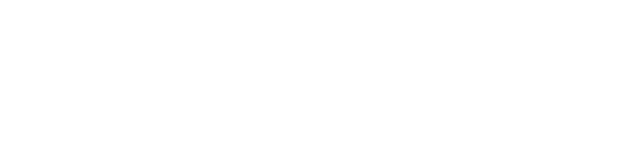
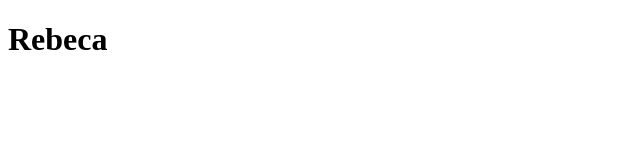
Before and after one commit to andy-siqM/Trabalho-Final_HTML-e-CSS, a plain HTML site: page index.html in a window 1280 px wide. Shown: the whole page, without its empty margins (0-640 px from the left). Drawn offline with Linux system fonts and the light colour scheme.

Commit message:
parte da rebeca

```diff
--- a/index.html
+++ b/index.html
@@ -8,6 +8,6 @@
     <title>Digital Store</title>
 </head>
 <body>
-
+    <h1>Rebeca</h1>
 </body>
 </html>
```
